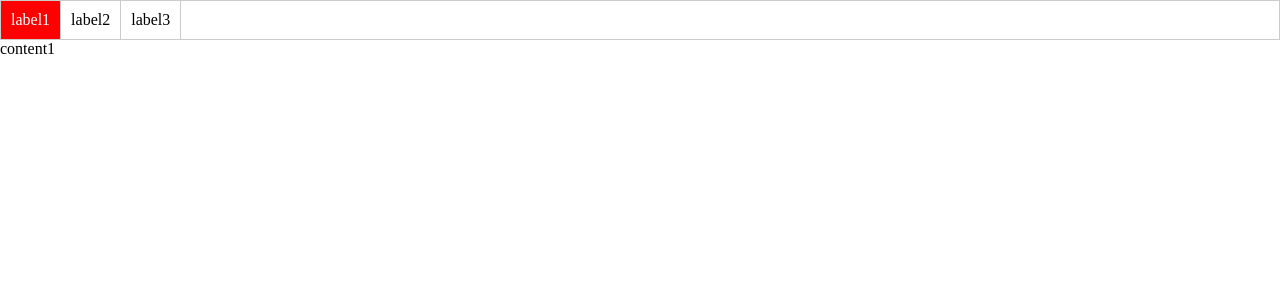
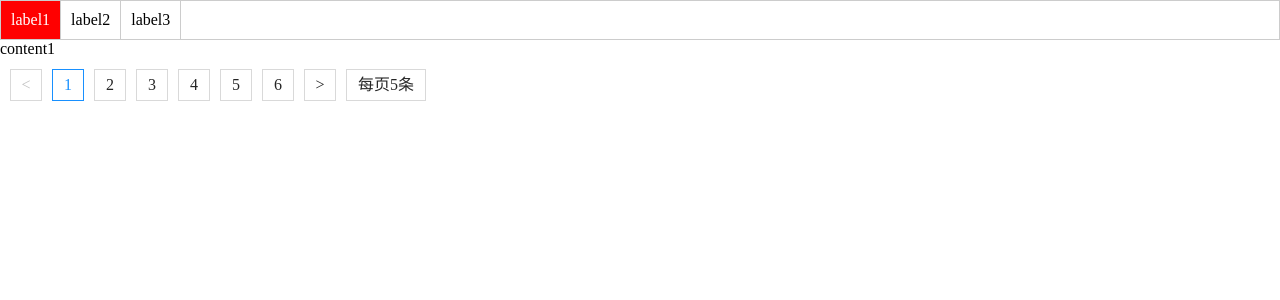
Before and after one commit to dong199903/compoments-dzp, a React (Create React App) app: page / in a window 1280 px wide. Shown: the top 300 px of the page. Built offline with nearby package versions, Linux system fonts and the light colour scheme.

Commit message:
feat: 分页器组件完成

```diff
--- /dev/null
+++ b/src/components/Pagination/index.tsx
@@ -0,0 +1,82 @@
+import React, { useEffect, useState } from "react";
+interface PaginationProps {
+  pageSize?:number
+  pageNumber?:number
+  total?:number,
+  showQuickJumper?:boolean
+  onChange?:(e:number)=>void
+}
+const Pagination = (props:PaginationProps={pageSize:10,pageNumber:1,total:0}) => {
+  const {pageSize,pageNumber,total,onChange,showQuickJumper} = props;
+  const [paginationPageSize,setPaginationPageSize] = useState(pageSize);//页面容量
+  const [paginationPageNumber,setPaginationPageNumber] = useState(pageNumber);//页面当前编号
+  const [paginationTotal,setPaginationTotal] = useState(total);//总数量
+  const [totalPageSize,setTotalPageSize] = useState(0);//总页码
+  useEffect(()=>{
+    console.log(paginationPageSize,paginationPageNumber,paginationTotal)
+    setTotalPageSize(Math.ceil(paginationTotal!/paginationPageSize!));
+  },[paginationPageNumber])
+  return (
+    <div className='pagination'>
+      <div
+        onClick={()=>{
+          if(paginationPageNumber!==1)
+          {
+            setPaginationPageNumber(paginationPageNumber!-1);
+            onChange!(paginationPageNumber!-1);
+          }
+        }}
+        className={paginationPageNumber===1?"pagination_left pagination_left_disabled":"pagination_left"}
+      >
+        {'<'}
+      </div>
+      {
+        totalPageSize>0 && Array(totalPageSize).fill(1).map((item,index)=>(
+          <div
+            className={paginationPageNumber===(index+1)?"pagination_item pagination_item_actived":"pagination_item"}
+            key={index}
+          >
+            {index+1}
+          </div>
+        ))
+      }
+      <div
+        className={paginationPageNumber===Math.ceil(paginationTotal!/paginationPageSize!)?"pagination_right pagination_right_disabled":"pagination_right"}
+        onClick={()=>{
+          if(paginationPageNumber!==Math.ceil(paginationTotal!/paginationPageSize!)) {
+            setPaginationPageNumber(paginationPageNumber!+1);
+            onChange!(paginationPageNumber!+1);
+          }
+        }}
+      >
+        {'>'}
+      </div>
+
+      <div className="pagination_info">每页{paginationPageSize}条</div>
+      {
+        showQuickJumper && (
+          <div className="pagination_jump">
+            <span>跳至</span>
+            <input type="text" onKeyDown={(e)=>{
+              if(e.code==='Enter'){
+                //获取输入的数字进行跳转
+                if(Number(e.currentTarget?.value)>=1 && Number(e.currentTarget?.value)<=totalPageSize!) {
+                  setPaginationPageNumber(Number(e.currentTarget?.value));
+                }
+              }
+            }}/>
+            <span>页</span>
+          </div>
+        )
+      }
+
+    </div>
+  )
+}
+Pagination.defaultProps = {
+  pageNumber:1,
+  pageSize:10,
+  total:0,
+  showQuickJumper:false
+}
+export default Pagination;
--- a/src/pages/Home.tsx
+++ b/src/pages/Home.tsx
@@ -3,6 +3,7 @@ import MenuItem from "./../components/Menu/MenuItem";
 import SubMenu from "../components/Menu/SubMenu";
 import Process from "../components/Process";
 import Tabs from "../components/Tabs";
+import Pagination from "../components/Pagination";
 const Home = ()=>{
   const items = [
     {
@@ -28,6 +29,7 @@ const Home = ()=>{
   return (
     <div>
       <Tabs items={items} onTabClick={onTabClick} ></Tabs>
+      <Pagination total={28} pageSize={5} onChange={(e)=>console.log('e',e)}/>
     </div>
   )
 }
--- a/src/styles/components.scss
+++ b/src/styles/components.scss
@@ -11,3 +11,5 @@
 @import "./process.scss";
 
 @import "./tabs.scss";
+
+@import "./pagination.scss";
--- /dev/null
+++ b/src/styles/pagination.scss
@@ -0,0 +1,40 @@
+.pagination{
+  display: flex;
+  align-items: center;
+  margin: 10px;
+  &>div{
+    width: 32px;
+    height: 32px;
+    text-align: center;
+    line-height: 30px;
+    margin-right: 10px;
+    border:1px solid #d9d9d9;
+    color: #000000d9;
+  }
+  .pagination_item_actived{
+    color:#1890ff;
+    border: 1px solid #1890ff;
+  }
+  .pagination_left,.pagination_right{
+    cursor: pointer;
+  }
+  .pagination_left_disabled,.pagination_right_disabled {
+    color: #00000040;
+    border-color: #d9d9d9;
+    cursor: not-allowed;
+  }
+  .pagination_info{
+    width: 80px;
+  }
+  .pagination_jump{
+    width: 150px;
+    border: none;
+    display: flex;
+    input{
+      width: 32px;
+    }
+    span{
+      margin:0 5px;
+    }
+  }
+}
```
Also changed, not shown: 1 other file (tests, documents, lock files or other folders).
